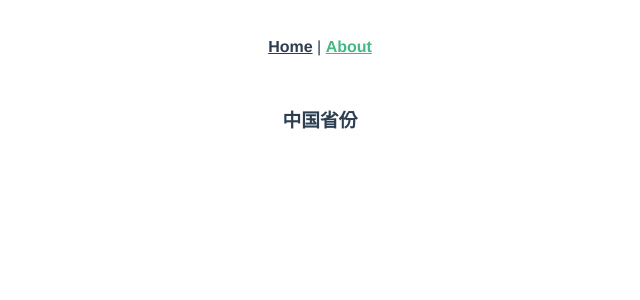
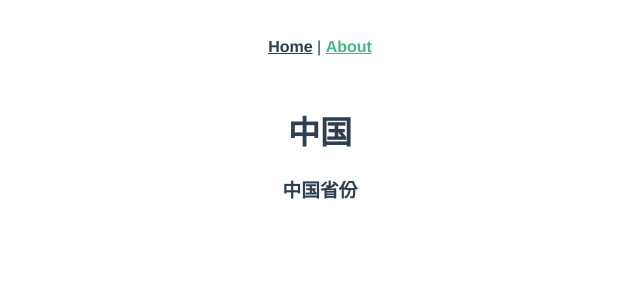
Before and after one commit to h-lingdu/my_vue, a Vue app: page /#/about in a window 1280 px wide. Shown: the top 300 px of the page, without its empty margins (320-960 px from the left). Built offline with nearby package versions, Linux system fonts and the light colour scheme.

Commit message:
hanjinhhui

```diff
--- a/src/views/About.vue
+++ b/src/views/About.vue
@@ -1,6 +1,7 @@
 <template>
   <div class="about">
     <div>
+      <h1>中国</h1>
       <h3>中国省份</h3>
       <ul>
         <li v-for="(item,i) in list" :key="i">{{item.name}}</li>
```
